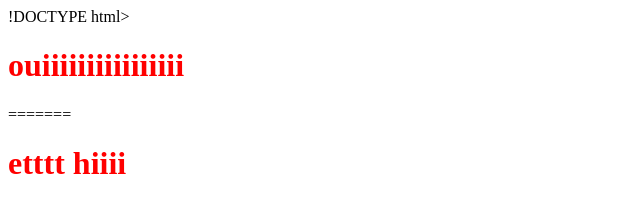
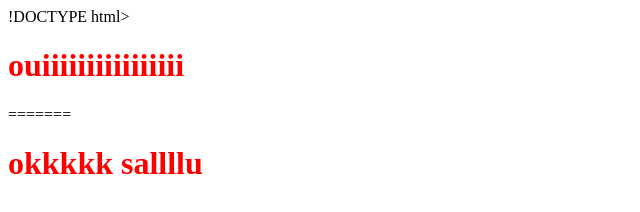
Before and after one commit to Kahina24D/Kahina24D, a plain HTML site: page index.html in a window 1280 px wide. Shown: the whole page, without its empty margins (0-640 px from the left). Drawn offline with Linux system fonts and the light colour scheme.

Commit message:
voila mon troisieme commit

```diff
--- a/index.html
+++ b/index.html
@@ -12,7 +12,7 @@
 
     <h1>ouiiiiiiiiiiiiiiii</h1>
 =======
-    <h1>etttt hiiii</h1>
+    <h1>okkkkk sallllu</h1>
 
 </body>
 </html>
```
